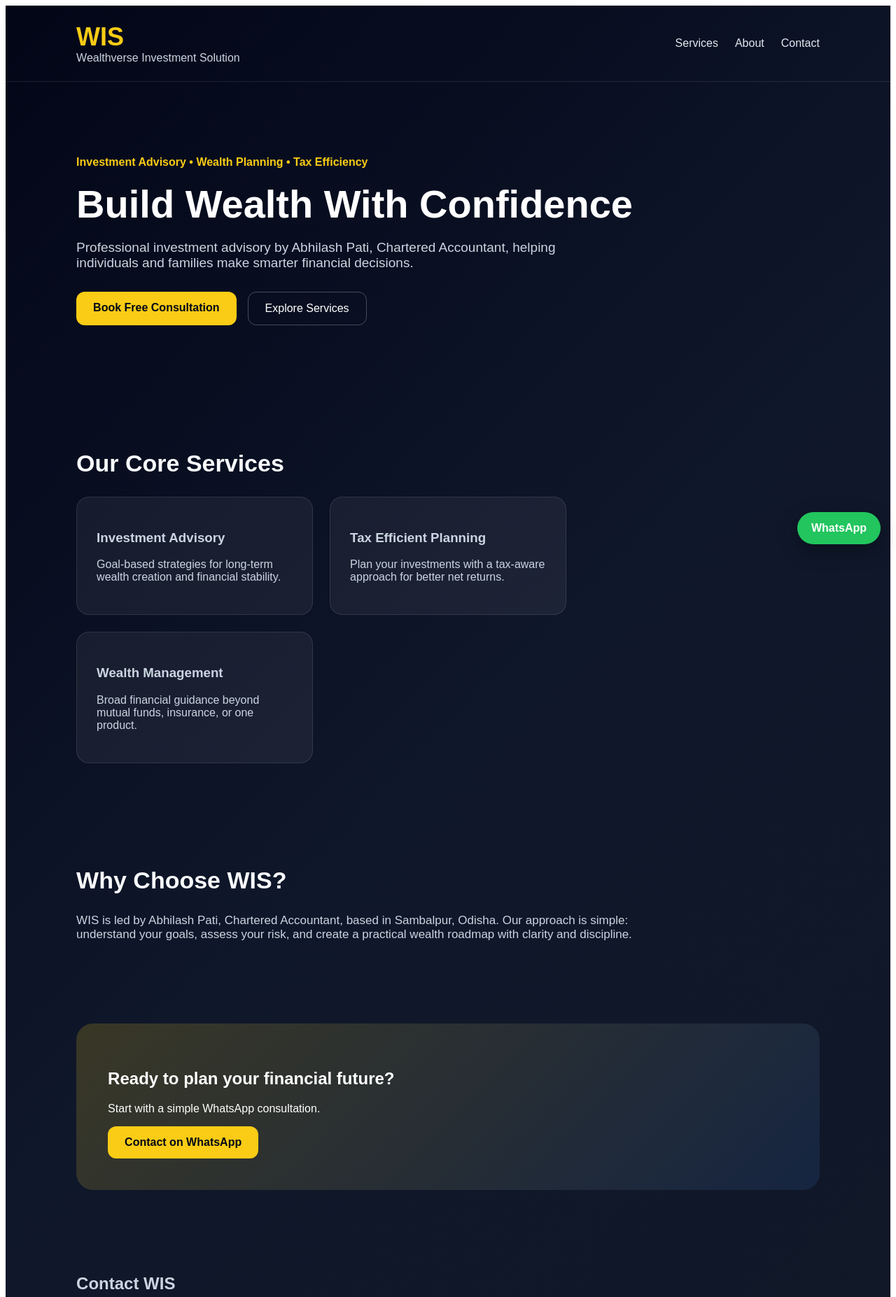
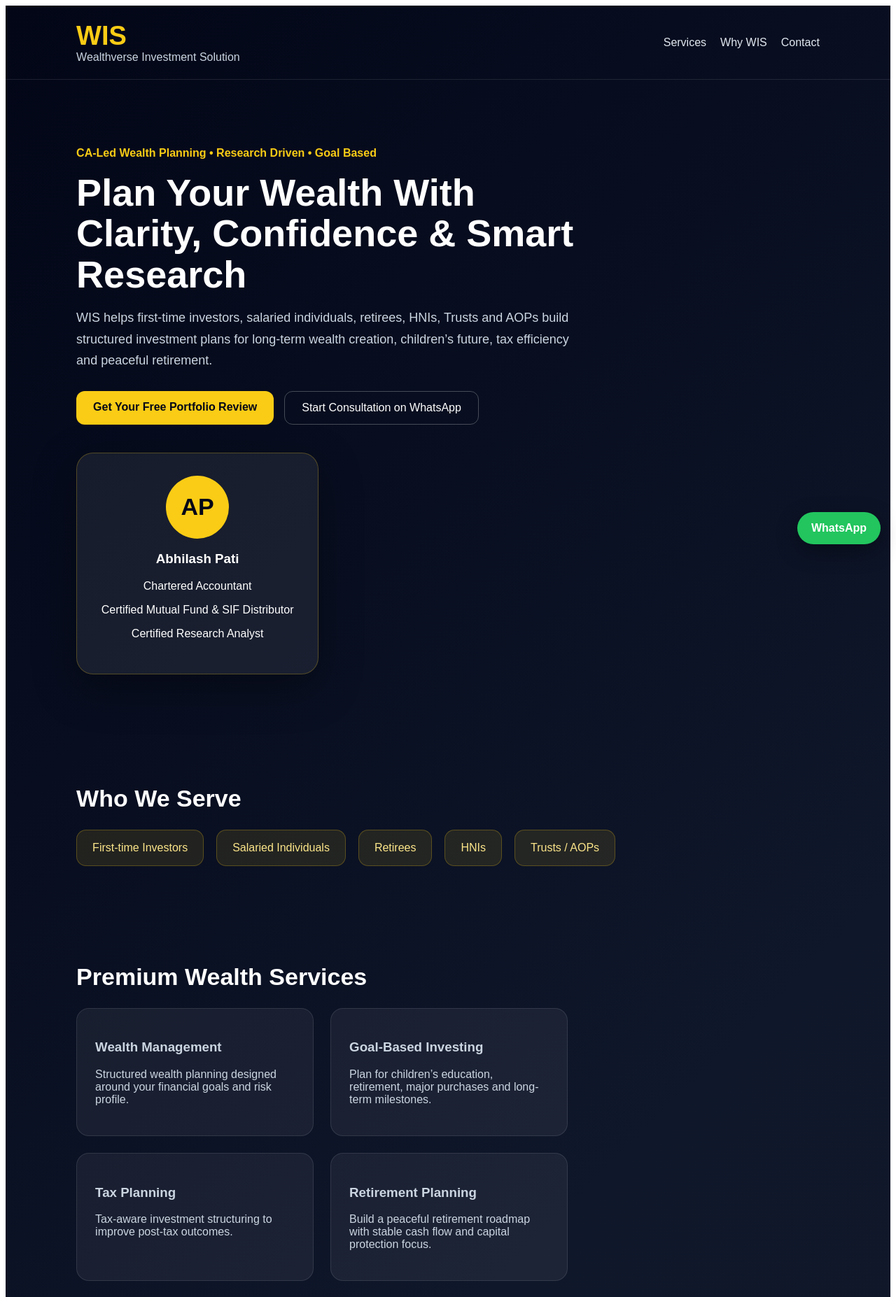
Before and after one commit to caabhilashpati2017-tech/wis-website, a React (Vite) app: page / in a window 1280 px wide. Shown: the top 1854 px of the page at 70% size. Built offline with nearby package versions, Linux system fonts and the light colour scheme.

Commit message:
Update App.jsx

```diff
--- a/src/App.jsx
+++ b/src/App.jsx
@@ -1,84 +1,123 @@
 export default function App() {
   const whatsappLink =
-    "https://wa.me/919040467041?text=Hello%20Abhilash%20Sir%2C%20I%20want%20investment%20advisory%20for%20my%20financial%20goals.";
+    "https://wa.me/919040467041?text=Hello%20Abhilash%20Sir%2C%20I%20want%20a%20free%20portfolio%20review%20and%20investment%20consultation.";
 
   return (
     <div style={styles.page}>
       <header style={styles.header}>
         <div>
           <h1 style={styles.logo}>WIS</h1>
-          <p style={styles.subLogo}>Wealthverse Investment Solution</p>
+          <p style={styles.logoSub}>Wealthverse Investment Solution</p>
         </div>
         <nav style={styles.nav}>
           <a href="#services" style={styles.navLink}>Services</a>
-          <a href="#about" style={styles.navLink}>About</a>
+          <a href="#why" style={styles.navLink}>Why WIS</a>
           <a href="#contact" style={styles.navLink}>Contact</a>
         </nav>
       </header>
 
       <section style={styles.hero}>
-        <p style={styles.badge}>Investment Advisory • Wealth Planning • Tax Efficiency</p>
-        <h2 style={styles.heroTitle}>Build Wealth With Confidence</h2>
-        <p style={styles.heroText}>
-          Professional investment advisory by Abhilash Pati, Chartered Accountant,
-          helping individuals and families make smarter financial decisions.
-        </p>
-        <div style={styles.heroButtons}>
-          <a href={whatsappLink} style={styles.primaryBtn}>Book Free Consultation</a>
-          <a href="#services" style={styles.secondaryBtn}>Explore Services</a>
+        <div style={styles.heroText}>
+          <p style={styles.badge}>CA-Led Wealth Planning • Research Driven • Goal Based</p>
+          <h2 style={styles.heroTitle}>Plan Your Wealth With Clarity, Confidence & Smart Research</h2>
+          <p style={styles.heroPara}>
+            WIS helps first-time investors, salaried individuals, retirees, HNIs, Trusts and AOPs
+            build structured investment plans for long-term wealth creation, children’s future,
+            tax efficiency and peaceful retirement.
+          </p>
+
+          <div style={styles.buttons}>
+            <a href={whatsappLink} style={styles.primaryBtn}>Get Your Free Portfolio Review</a>
+            <a href={whatsappLink} style={styles.secondaryBtn}>Start Consultation on WhatsApp</a>
+          </div>
+        </div>
+
+        <div style={styles.profileCard}>
+          <div style={styles.profileCircle}>AP</div>
+          <h3>Abhilash Pati</h3>
+          <p>Chartered Accountant</p>
+          <p>Certified Mutual Fund & SIF Distributor</p>
+          <p>Certified Research Analyst</p>
+        </div>
+      </section>
+
+      <section style={styles.audience}>
+        <h2 style={styles.sectionTitle}>Who We Serve</h2>
+        <div style={styles.grid}>
+          {["First-time Investors", "Salaried Individuals", "Retirees", "HNIs", "Trusts / AOPs"].map((item) => (
+            <div style={styles.smallCard} key={item}>{item}</div>
+          ))}
         </div>
       </section>
 
       <section id="services" style={styles.section}>
-        <h2 style={styles.sectionTitle}>Our Core Services</h2>
+        <h2 style={styles.sectionTitle}>Premium Wealth Services</h2>
         <div style={styles.cards}>
-          <div style={styles.card}>
-            <h3>Investment Advisory</h3>
-            <p>Goal-based strategies for long-term wealth creation and financial stability.</p>
+          <Card title="Wealth Management" text="Structured wealth planning designed around your financial goals and risk profile." />
+          <Card title="Goal-Based Investing" text="Plan for children’s education, retirement, major purchases and long-term milestones." />
+          <Card title="Tax Planning" text="Tax-aware investment structuring to improve post-tax outcomes." />
+          <Card title="Retirement Planning" text="Build a peaceful retirement roadmap with stable cash flow and capital protection focus." />
+          <Card title="Financing Guidance" text="Smart guidance on financial decisions, loans and capital allocation." />
+          <Card title="Research-Based Investing" text="Technology-driven, new-age research approach for better decision-making." />
+        </div>
+      </section>
+
+      <section id="why" style={styles.why}>
+        <h2 style={styles.sectionTitle}>Why Choose WIS?</h2>
+        <div style={styles.cards}>
+          <Card title="CA-Led Advice" text="Financial guidance backed by professional qualification and disciplined analysis." />
+          <Card title="Smartwork Over Hardwork" text="We believe wealth grows through smart planning, not random investing." />
+          <Card title="Client-Specific Planning" text="Every portfolio is designed according to the client’s needs, goals and future priorities." />
+        </div>
+      </section>
+
+      <section style={styles.testimonials}>
+        <h2 style={styles.sectionTitle}>Client Experiences</h2>
+        <div style={styles.cards}>
+          <div style={styles.testimonial}>
+            “Savings was difficult before, but after partnering with WIS it has become auto-driven.”
           </div>
-          <div style={styles.card}>
-            <h3>Tax Efficient Planning</h3>
-            <p>Plan your investments with a tax-aware approach for better net returns.</p>
-          </div>
-          <div style={styles.card}>
-            <h3>Wealth Management</h3>
-            <p>Broad financial guidance beyond mutual funds, insurance, or one product.</p>
+          <div style={styles.testimonial}>
+            “Last year I had to pay tax of ₹60,000 because of FD interest. This year it is less than ₹5,000 while receiving similar income — great tax planning.”
           </div>
         </div>
       </section>
 
-      <section id="about" style={styles.about}>
-        <h2 style={styles.sectionTitle}>Why Choose WIS?</h2>
+      <section style={styles.socialSection}>
+        <h2>Learn Finance in 30 Seconds</h2>
         <p>
-          WIS is led by Abhilash Pati, Chartered Accountant, based in Sambalpur,
-          Odisha. Our approach is simple: understand your goals, assess your risk,
-          and create a practical wealth roadmap with clarity and discipline.
+          Subscribe to our YouTube channel and follow us on Instagram for simple, practical finance education.
         </p>
-      </section>
-
-      <section style={styles.cta}>
-        <h2>Ready to plan your financial future?</h2>
-        <p>Start with a simple WhatsApp consultation.</p>
-        <a href={whatsappLink} style={styles.primaryBtn}>Contact on WhatsApp</a>
+        <div style={styles.buttons}>
+          <a href="https://www.youtube.com/@Wealthverseinvestmentsolution" style={styles.secondaryBtn}>YouTube</a>
+          <a href="https://instagram.com/wealthverseinvest" style={styles.secondaryBtn}>Instagram</a>
+        </div>
       </section>
 
       <section id="contact" style={styles.contact}>
-        <h2>Contact WIS</h2>
+        <h2>Start Your Wealth Journey</h2>
         <p><strong>Abhilash Pati</strong> — Chartered Accountant</p>
         <p>Sambalpur, Odisha</p>
         <p>Phone: +91-9040467041</p>
         <p>Email: caabhilashpati2017@gmail.com</p>
-        <div>
-          <a href="https://www.youtube.com/@Wealthverseinvestmentsolution" style={styles.social}>YouTube</a>
-          <a href="https://instagram.com/wealthverseinvest" style={styles.social}>Instagram</a>
-        </div>
+        <a href={whatsappLink} style={styles.primaryBtn}>Explore Your Investment Plan</a>
       </section>
 
       <a href={whatsappLink} style={styles.floatingWhatsApp}>WhatsApp</a>
 
       <footer style={styles.footer}>
         Disclaimer: Investments are subject to market risks. Past performance does not guarantee future returns.
+        Please consult before making investment decisions.
       </footer>
+    </div>
+  );
+}
+
+function Card({ title, text }) {
+  return (
+    <div style={styles.card}>
+      <h3>{title}</h3>
+      <p>{text}</p>
     </div>
   );
 }
@@ -91,51 +130,61 @@ const styles = {
     minHeight: "100vh",
   },
   header: {
-    padding: "24px 8%",
+    padding: "22px 8%",
     display: "flex",
     justifyContent: "space-between",
     alignItems: "center",
     borderBottom: "1px solid rgba(255,255,255,0.1)",
+    flexWrap: "wrap",
+    gap: "15px",
   },
   logo: {
     color: "#facc15",
-    fontSize: "36px",
+    fontSize: "38px",
     margin: 0,
   },
-  subLogo: {
+  logoSub: {
+    color: "#cbd5e1",
     margin: 0,
-    color: "#cbd5e1",
   },
   nav: {
     display: "flex",
-    gap: "24px",
+    gap: "20px",
+    flexWrap: "wrap",
   },
   navLink: {
     color: "#e2e8f0",
     textDecoration: "none",
   },
   hero: {
-    padding: "90px 8%",
-    maxWidth: "850px",
+    padding: "80px 8%",
+    display: "flex",
+    alignItems: "center",
+    justifyContent: "space-between",
+    gap: "40px",
+    flexWrap: "wrap",
+  },
+  heroText: {
+    maxWidth: "720px",
   },
   badge: {
     color: "#facc15",
     fontWeight: "bold",
   },
   heroTitle: {
-    fontSize: "56px",
-    lineHeight: "1.1",
-    margin: "20px 0",
+    fontSize: "54px",
+    lineHeight: "1.08",
+    margin: "18px 0",
   },
-  heroText: {
-    fontSize: "19px",
+  heroPara: {
     color: "#cbd5e1",
-    maxWidth: "700px",
+    fontSize: "18px",
+    lineHeight: "1.7",
   },
-  heroButtons: {
-    marginTop: "30px",
+  buttons: {
     display: "flex",
-    gap: "16px",
+    gap: "15px",
+    marginTop: "28px",
     flexWrap: "wrap",
   },
   primaryBtn: {
@@ -153,47 +202,90 @@ const styles = {
     padding: "14px 24px",
     borderRadius: "12px",
     textDecoration: "none",
+    display: "inline-block",
+  },
+  profileCard: {
+    background: "rgba(255,255,255,0.07)",
+    border: "1px solid rgba(250,204,21,0.25)",
+    padding: "32px",
+    borderRadius: "24px",
+    width: "280px",
+    textAlign: "center",
+    boxShadow: "0 20px 60px rgba(0,0,0,0.35)",
+  },
+  profileCircle: {
+    width: "90px",
+    height: "90px",
+    borderRadius: "50%",
+    background: "#facc15",
+    color: "#020617",
+    display: "flex",
+    alignItems: "center",
+    justifyContent: "center",
+    fontSize: "34px",
+    fontWeight: "bold",
+    margin: "0 auto 18px",
+  },
+  audience: {
+    padding: "50px 8%",
   },
   section: {
     padding: "60px 8%",
   },
   sectionTitle: {
     fontSize: "34px",
-    color: "#f8fafc",
+    marginBottom: "25px",
+  },
+  grid: {
+    display: "flex",
+    flexWrap: "wrap",
+    gap: "18px",
+  },
+  smallCard: {
+    background: "rgba(250,204,21,0.1)",
+    border: "1px solid rgba(250,204,21,0.25)",
+    padding: "16px 22px",
+    borderRadius: "14px",
+    color: "#fde68a",
   },
   cards: {
     display: "flex",
     gap: "24px",
     flexWrap: "wrap",
-    marginTop: "24px",
   },
   card: {
     background: "rgba(255,255,255,0.06)",
     border: "1px solid rgba(255,255,255,0.1)",
-    padding: "28px",
+    padding: "26px",
     borderRadius: "18px",
-    width: "280px",
+    width: "285px",
     color: "#cbd5e1",
   },
-  about: {
+  why: {
     padding: "60px 8%",
-    maxWidth: "850px",
-    color: "#cbd5e1",
-    fontSize: "17px",
+    background: "rgba(255,255,255,0.03)",
   },
-  cta: {
+  testimonials: {
+    padding: "60px 8%",
+  },
+  testimonial: {
+    background: "rgba(15,23,42,0.85)",
+    borderLeft: "4px solid #facc15",
+    padding: "26px",
+    borderRadius: "14px",
+    width: "420px",
+    color: "#e2e8f0",
+    lineHeight: "1.6",
+  },
+  socialSection: {
     margin: "40px 8%",
     padding: "45px",
     borderRadius: "24px",
-    background: "linear-gradient(135deg, rgba(250,204,21,0.18), rgba(59,130,246,0.12))",
+    background: "linear-gradient(135deg, rgba(250,204,21,0.16), rgba(59,130,246,0.12))",
   },
   contact: {
     padding: "60px 8%",
     color: "#cbd5e1",
-  },
-  social: {
-    color: "#38bdf8",
-    marginRight: "18px",
   },
   floatingWhatsApp: {
     position: "fixed",
@@ -205,12 +297,13 @@ const styles = {
     borderRadius: "999px",
     textDecoration: "none",
     fontWeight: "bold",
-    boxShadow: "0 10px 30px rgba(0,0,0,0.3)",
+    boxShadow: "0 10px 30px rgba(0,0,0,0.35)",
   },
   footer: {
-    padding: "24px 8%",
+    padding: "26px 8%",
     borderTop: "1px solid rgba(255,255,255,0.1)",
     color: "#94a3b8",
     fontSize: "13px",
+    lineHeight: "1.6",
   },
 };
```
